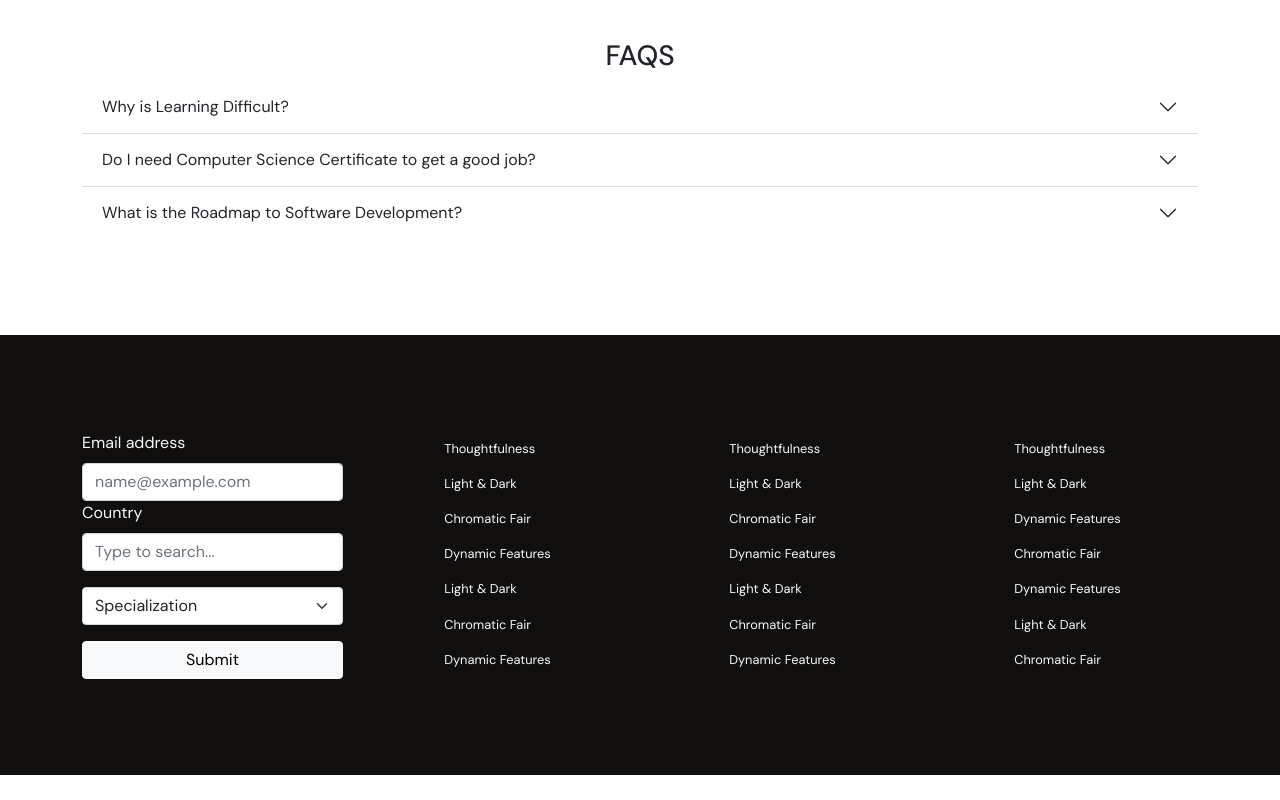
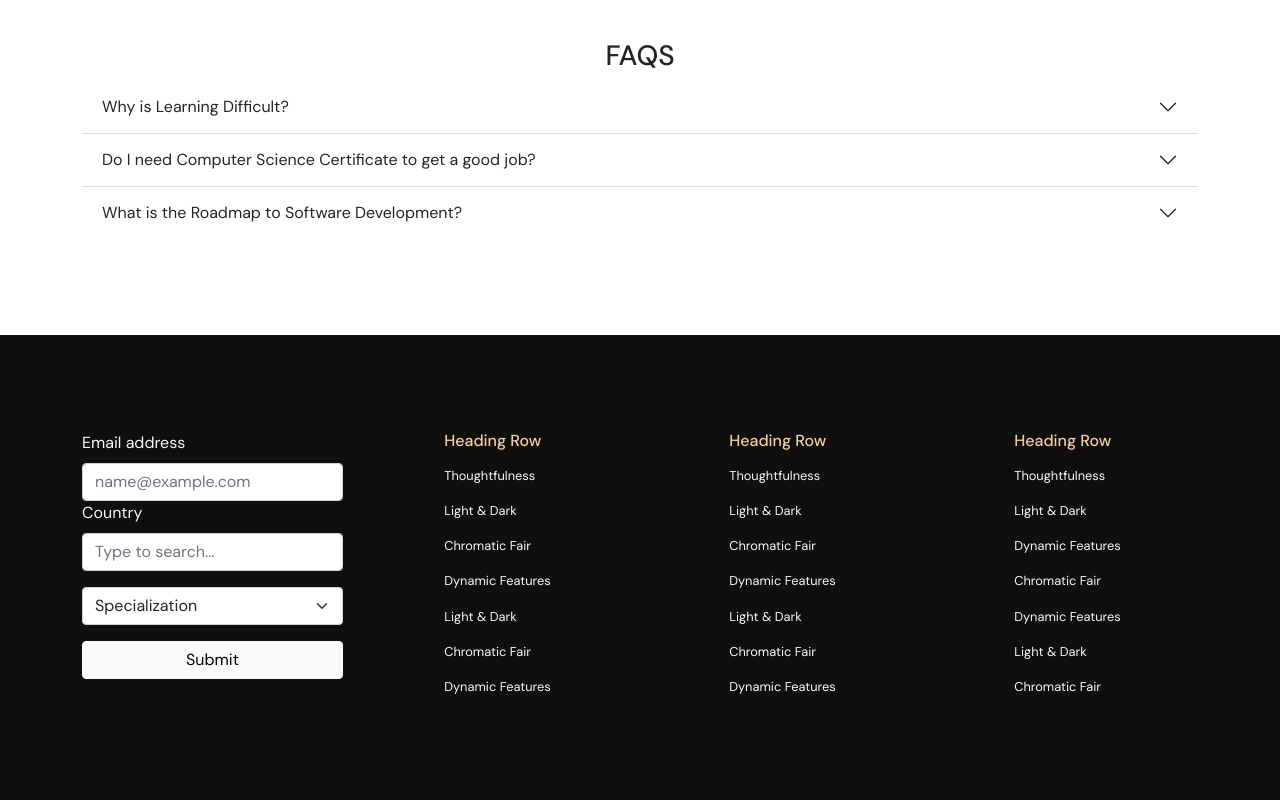
Before and after one commit to Henry-Egboh/torda, a plain HTML site: page index.html in a window 1280 px wide. Shown: the part 3324-4124 px from the top of the page. Before the commit the page ends 4099 px from the top, so only its background shows below. Drawn offline with nearby package versions, Linux system fonts and the light colour scheme.

```diff
--- a/index.html
+++ b/index.html
@@ -528,6 +528,7 @@
 
                 <!-- col2 -->
                 <div class="col-xs-6 col-sm-6 col-md-4 col-lg-3 mb-xs-3 mb-lg-0 d-grid justify-content-start justify-content-lg-center">
+                    <h6 class="ps-3 footer-head">Heading Row</h6>
                     <nav class="nav flex-column fontSize mb-4 mb-lg-0">
                         <a class="nav-link text-light" href="#">Thoughtfulness</a>
                         <a class="nav-link text-light" href="#">Light & Dark</a>
@@ -541,6 +542,7 @@
 
                 <!-- col 3 -->
                 <div class="col-xs-6 col-sm-6 col-md-4 col-lg-3 mb-xs-3 mb-lg-0 d-grid justify-content-start justify-content-lg-center">
+                    <h6 class="ps-3 footer-head">Heading Row</h6>
                     <nav class="nav flex-column fontSize mb-4 mb-lg-0">
                         <a class="nav-link text-light" href="#">Thoughtfulness</a>
                         <a class="nav-link text-light" href="#">Light & Dark</a>
@@ -554,6 +556,7 @@
 
                 <!-- col 4 -->
                 <div class="col-xs-6 col-sm-6 col-md-4 col-lg-3 mb-xs-3 mb-lg-0 d-grid justify-content-start justify-content-lg-center">
+                    <h6 class="ps-3 footer-head">Heading Row</h6>
                     <nav class="nav flex-column fontSize mb-4 mb-lg-0">
                         <a class="nav-link text-light" href="#">Thoughtfulness</a>
                         <a class="nav-link text-light" href="#">Light & Dark</a>
@@ -565,6 +568,12 @@
                       </nav>
                 </div>
             </div>
+            <!-- 2nd row -->
+            <div class="row">
+              <div class="">
+
+              </div>
+            </div>
         </div>
     </footer>
 
```
